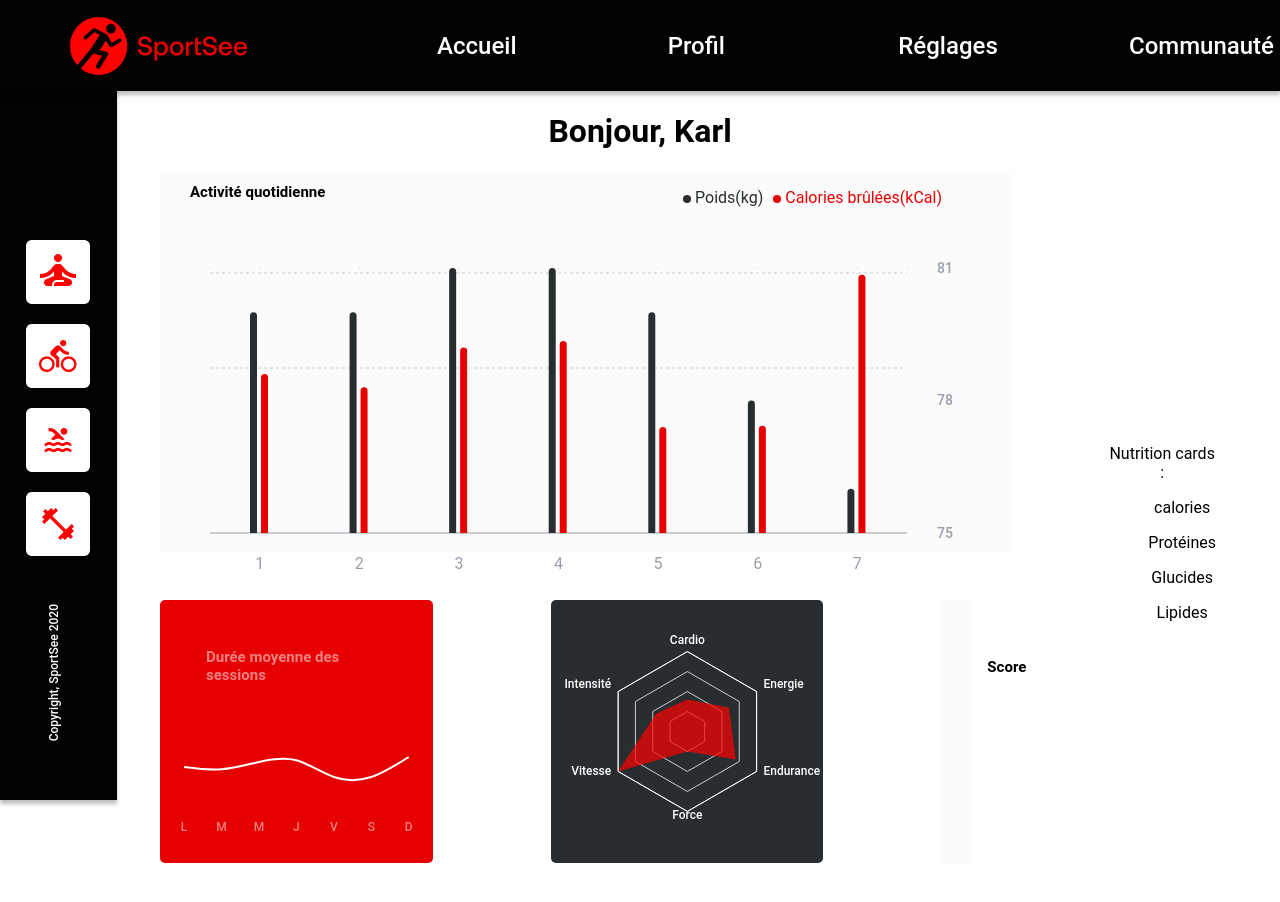
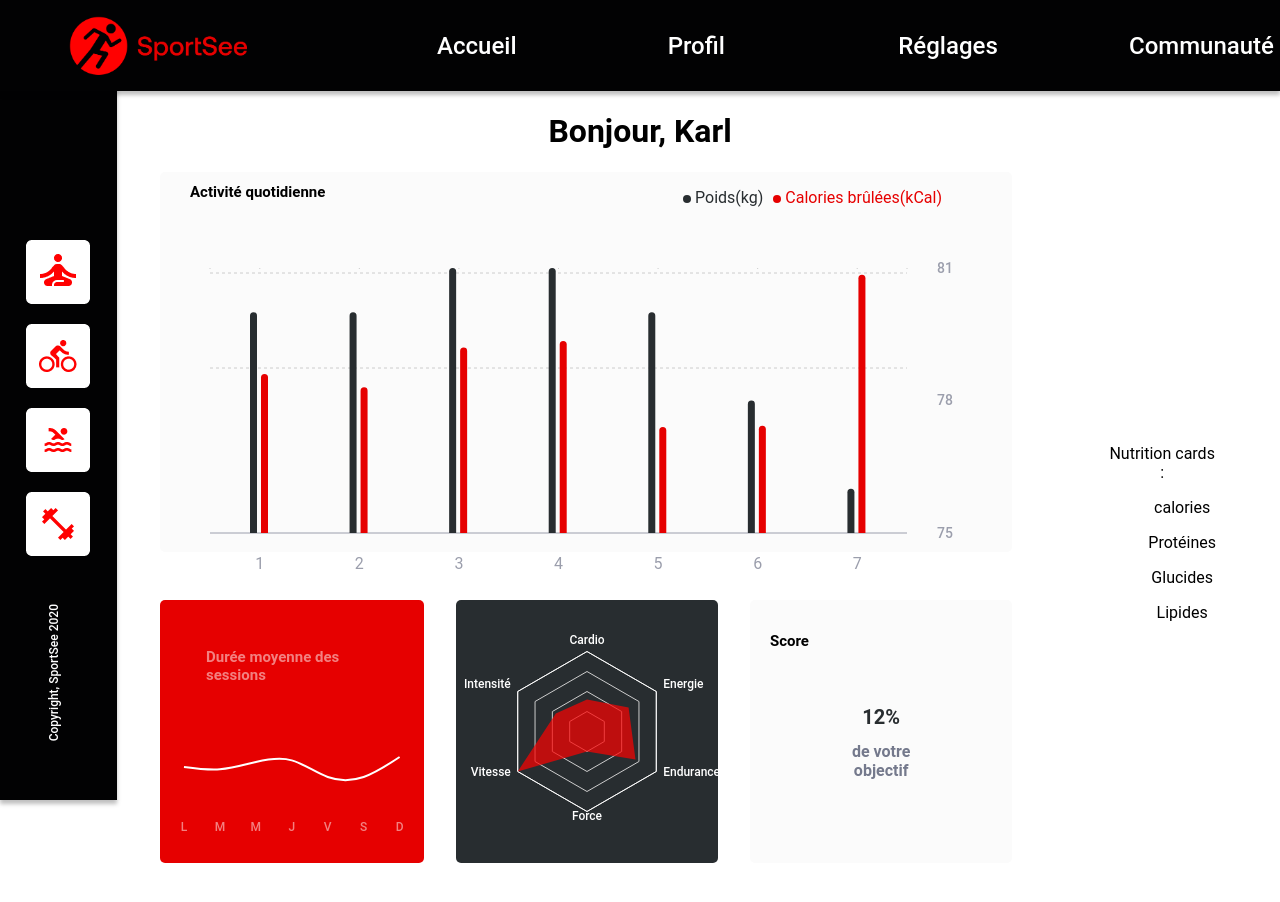
Before and after one commit to fvnny-code/SportSee, a React (Create React App) app in the folder front-end/: page /user/1 in a window 1280 px wide. Shown: the top 902 px of the page. Built offline with nearby package versions, Linux system fonts and the light colour scheme.

Commit message:
display of ScoreChart = KO

```diff
--- a/front-end/src/components/Charts/ScoreChart.jsx
+++ b/front-end/src/components/Charts/ScoreChart.jsx
@@ -11,16 +11,44 @@ export function ScoreChart() {
     return <></>;
   }
 
+  const score = [
+    { value: context.score.todayScore || context.score },
+    { value: 1 - context.score.todayScore || context.score },
+  ];
+
+
   return (
     <div className="ScoreChartContainer">
       <h2 className="ScoreChartTitle">Score</h2>
       <ResponsiveContainer width="100%" height="100%">
         <PieChart>
-          <Pie>
-            <Cell></Cell>
+          <Pie
+            data={score}
+            dataKey="value"
+            cx="50%"
+            cy="50%"
+            innerRadius={70}
+            outerRadius={85}
+            startAngle={90}
+          >
+            {score.map((entry, index) =>
+              index === 0 ? (
+                <Cell key={`cell-${index}`} cornerRadius={10} fill="#ff0000" />
+              ) : (
+                <Cell key={`cell-${entry}`} fill="#E60000" />
+              )
+            )}
           </Pie>
         </PieChart>
       </ResponsiveContainer>
+      <div className="score">
+        <p className="scorePercent">{score[0].value * 100}%</p>
+        <p className="scoreText">
+          de votre
+          <br />
+          objectif
+        </p>
+      </div>
     </div>
   );
 }
--- a/front-end/src/index.css
+++ b/front-end/src/index.css
@@ -4,17 +4,14 @@
   box-sizing: border-box;
 
   font-family: "Roboto", sans-serif;
-
 }
 
 body {
-
   margin: 0;
   padding: 0;
 
   -webkit-font-smoothing: antialiased;
   -moz-osx-font-smoothing: grayscale;
-
 }
 
 a {
@@ -36,10 +33,8 @@ li {
 
 ::-webkit-scrollbar-thumb {
   background: black;
-  border-radius: .5rem;
+  border-radius: 0.5rem;
 }
-
-
 
 /* Home Page */
 .user-container {
@@ -78,7 +73,7 @@ li {
 
 /* Activity */
 .activityChart {
-  background-color: #FBFBFB;
+  background-color: #fbfbfb;
   padding: 30px;
   border-radius: 5px;
   box-sizing: border-box;
@@ -91,7 +86,6 @@ li {
   display: flex;
   flex-direction: column;
   justify-content: center;
-
 }
 
 .BarchartTitle {
@@ -100,11 +94,10 @@ li {
   font-weight: bold;
   position: relative;
   top: 30px;
-
 }
 
 .activityChartTooltip {
-  background-color: #E60000;
+  background-color: #e60000;
   color: white;
   font-weight: bold;
   font-size: 10px;
@@ -135,7 +128,7 @@ li {
 .LineChartTitle {
   font-size: 15px;
   font-weight: bold;
-  color: #FFFFFF;
+  color: #ffffff;
   opacity: 0.5;
   width: 150px;
   text-align: left;
@@ -146,7 +139,7 @@ li {
 }
 
 .sessionDurationChart {
-  background-color: #E60000;
+  background-color: #e60000;
   border-radius: 5px;
   height: 263px;
   width: 32%;
@@ -160,19 +153,18 @@ li {
   display: flex;
   width: 40px;
   height: 25px;
-  background-color: #FFFFFF;
+  background-color: #ffffff;
   border: none;
 
   font-size: 8px;
   font-weight: 500;
   justify-content: center;
   align-items: center;
-
 }
 
 /* Performance */
 .performanceChart {
-  background-color: #282D30;
+  background-color: #282d30;
   border-radius: 5px;
   width: 32%;
   height: 263px;
@@ -184,16 +176,39 @@ li {
   font-size: 15px;
   font-weight: bold;
   position: relative;
-  top: 30px;
-  left: 30px;
+  top: 20px;
+  left: 20px;
 }
-.ScoreChartContainer {
-  background-color: #FBFBFB;
+/* .ScoreChartContainer {
+  display: flex;
+  flex-direction: column;
+
+} */
+
+.scoreChart {
+  background-color: #fbfbfb;
   border-radius: 5px;
   height: 263px;
   width: 32%;
   position: relative;
-  display: flex;
-  flex-direction: column;
-  padding: 1rem;
 }
+.score {
+  position: absolute;
+  top: 40%;
+  width: 100%;
+  margin: 0;
+}
+.scorePercent {
+  text-align: center;
+  font-size: 20px;
+  font-weight: bold;
+  color: #282d30;
+  margin: 0;
+}
+.scoreText {
+  font-size: 16px;
+  font-weight: 600;
+  color: #74798c;
+  text-align: center;
+  margin: .8rem;
+}
```
